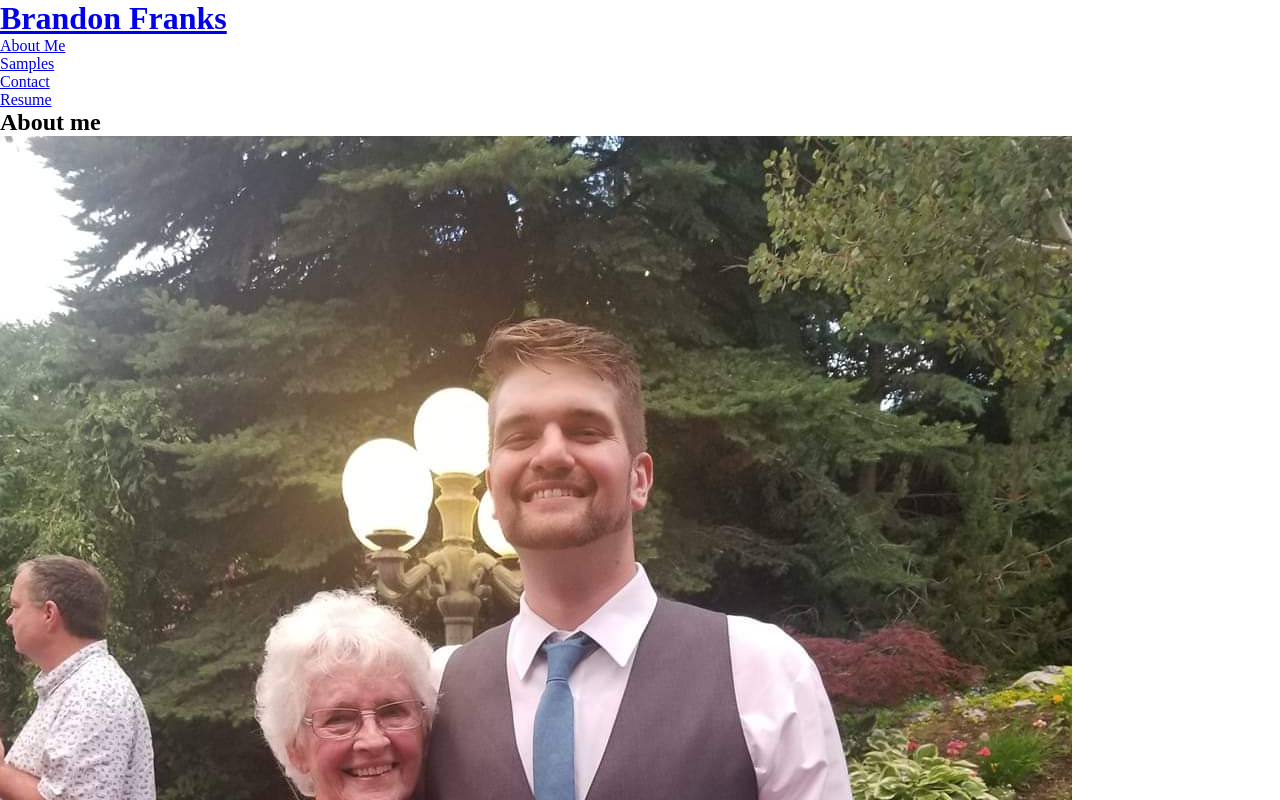
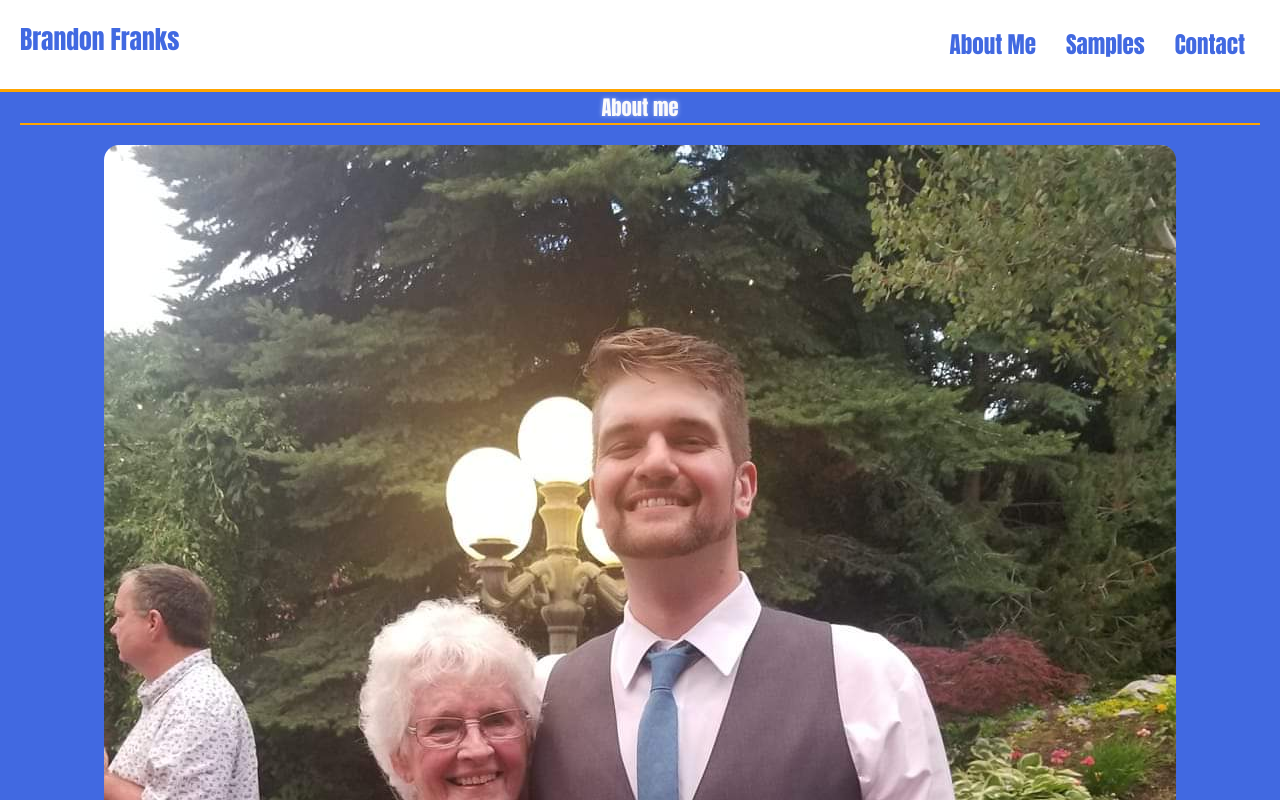
Before and after one commit to bfranks3/portfolio, a plain HTML site: page index.html in a window 1280 px wide. Shown: the top 800 px of the page. Drawn offline with Linux system fonts and the light colour scheme.

Commit message:
adding css to portfolio

```diff
--- a/assets/style.css
+++ b/assets/style.css
@@ -3,3 +3,113 @@
     padding: 0;
     box-sizing: border-box;
 }
+body {
+    color: var(--tertiary-color);
+    font-family: Impact, Haettenschweiler, 'Arial Narrow Bold', sans-serif;
+    background-color: var(--primary-color);
+
+}
+:root {
+    --primary-color: #4169e1;
+    --secondary-color: #ffa500;
+    --tertiary-color: #fbfafa;
+    --highlight-color: ;
+}
+img {
+    border-radius: 15px;
+    box-shadow: inset, 0 0 5px rgba(0,0 , 0, 0.5);
+}
+.section-title {
+    color:var(--tertiary-color);
+    border-bottom: 2px solid var(--secondary-color);
+    text-align: center;
+    margin: 0 20px 5px;
+}
+
+.flex-row {
+    display: flex;
+}
+h2 {
+    font-size: 1.6vw;
+    text-shadow: 0 0 5px rgba(255,255,255,0.5);
+}
+h3 {
+    font: 1.2vw;
+    text-align: center;
+    margin: 8px;
+}
+p {
+    font-size: 18px;
+    text-align: center;
+    margin: 10px;
+    border: 7px;
+}
+article {
+    display: flex;
+    flex-wrap: wrap;
+    flex-direction: row;
+    justify-content: space-around;
+    margin: 15px;
+    padding: 15px;
+    border: rgba(0,0 , 0, 0.5);
+}
+/* global styles */
+
+/* header styles */
+
+header {
+    padding: 20px 20px;
+    background-color: white;
+    display: flex;
+    justify-content: space-between;
+    flex-wrap: wrap;
+    text-shadow: 0 0 5px rgba(255,255,255,0.5);
+    position: sticky;
+    top: 0;
+    border-bottom: 3px solid var(--secondary-color);
+}
+header h1 {
+    font-weight: bolder;
+    margin: 0;
+    font-size: 2vw;
+    color: var(--primary-color);
+}
+header a {
+    font-weight: bold;
+    text-decoration: none;
+    color: var(--primary-color);
+}
+header nav {
+    margin: 7px 0;
+}
+header nav ul {
+    display: flex;
+    flex-wrap: wrap;
+    justify-content: space-between;
+    align-items: center;
+    list-style: none;
+}
+header nav ul li a {
+    padding: 5px 15px;
+    font-weight: bold;
+    font-size: 1.8vw;
+    text-shadow: 0 0 5px rgba(255,255,255,0.5);
+}
+header nav ul li a:hover {
+    transition: background-color 1s;
+    background: var(--primary-color);
+    color: var(--secondary-color);
+    border-radius: 20px;
+    text-shadow: 0 0 5px rgba(255,255,255,0.5);
+}
+/* header styles */
+
+/* bio styles */
+#bio article {
+    display: flex;
+    flex-wrap: wrap;
+    justify-content: space-around;
+    margin: 10px;
+    padding: 10px;
+    border:rgba(0,0 , 0, 0.5);
+}
--- a/index.html
+++ b/index.html
@@ -26,9 +26,6 @@
                 </li>
                 <li>
                     <a href="#contact">Contact</a>
-                </li>
-                <li>
-                <a href="#resume">Resume</a>
                 </li>
             </ul>
         </nav>
@@ -59,7 +56,7 @@
     </section>
 
     <!--work samples-->
-    <section id="samples">
+    <section id="work">
         <h2>Samples</h2>
 
     </section>
@@ -103,6 +100,12 @@
                 Linkedin: <a href="https://www.linkedin.com/">Brandon.Franks</a>
             </p>
         </div>
+
+        <div>
+            <p>
+
+            </p>
+        </div>
     </section>
 
 </body>
```
